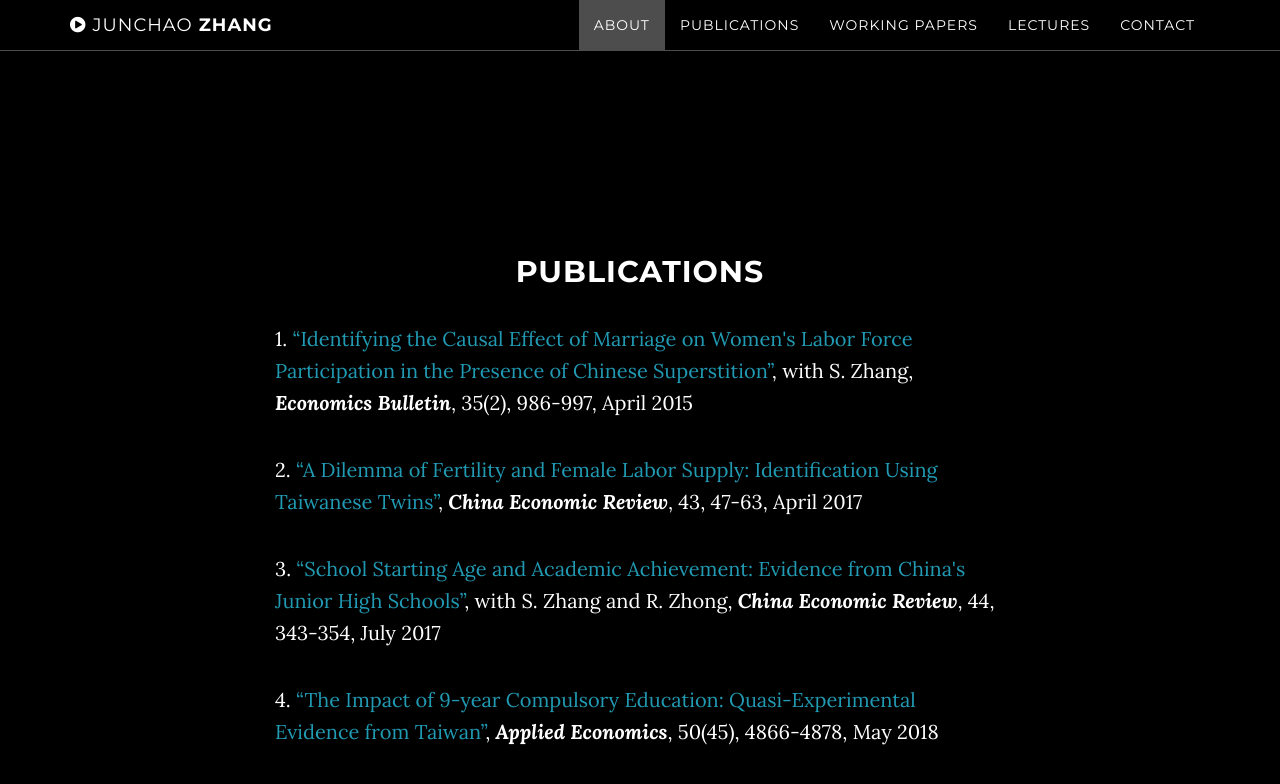
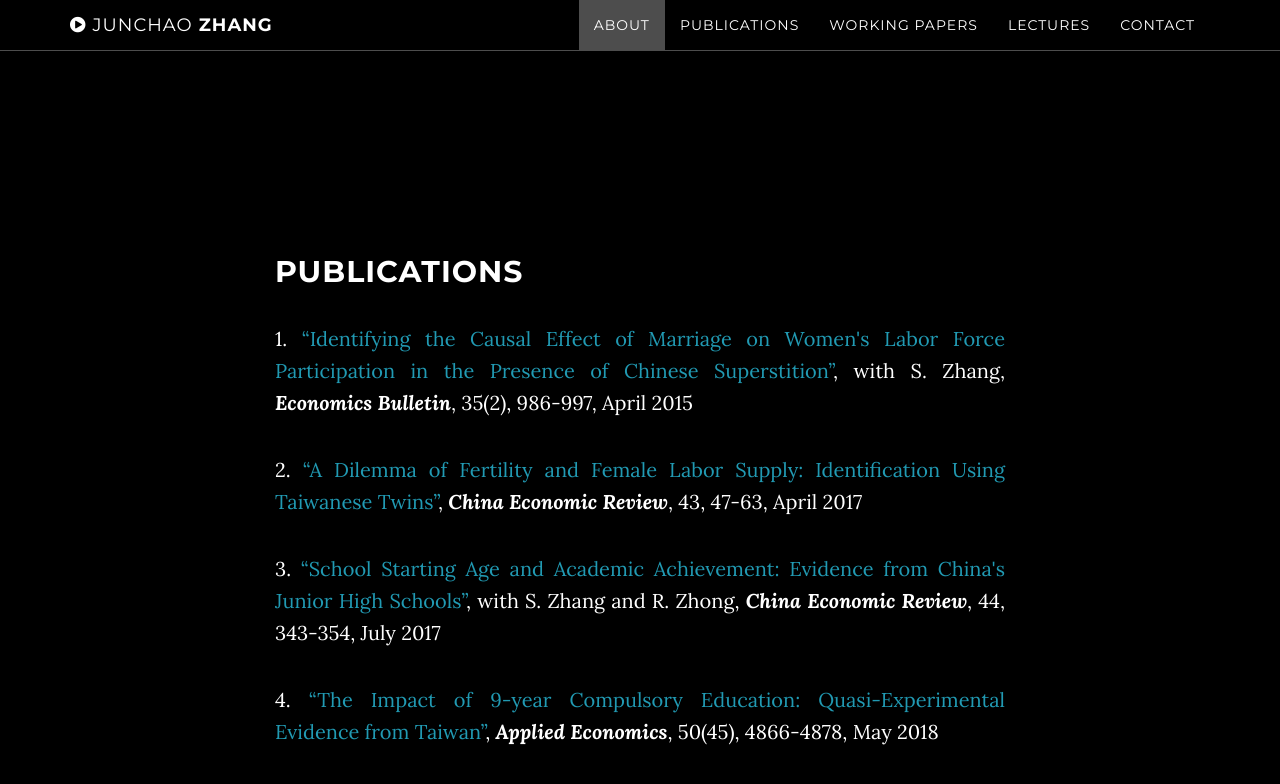
Before and after one commit to ztempest0218/ztempest0218.github.io, a Jekyll site: the page built from index.html, in a window 1280 px wide and 900 px high, scrolled down 1448 px. Shown: the top 784 px of the window. Built offline with Jekyll 4.4.1, drawn with Linux system fonts in a browser that asks for light colours.

Commit message:
Update publications.html

```diff
--- a/_includes/publications.html
+++ b/_includes/publications.html
@@ -1,16 +1,16 @@
     <!-- Publications Section -->
-    <section id="publications" class="content-section text-center">
+    <section id="publications" class="content-section text-justify">
         <div class="publications-section">
             <div class="container">
                 <div class="col-lg-8 col-lg-offset-2">
                     <h2>Publications</h2>
-<p align="left">1. <a href="https://econpapers.repec.org/article/eblecbull/eb-14-00893.htm">“Identifying the Causal Effect of Marriage on Women's Labor Force Participation in the Presence of Chinese Superstition”</a>, with S. Zhang, <strong><em>Economics Bulletin</em></strong>, 35(2), 986-997, April 2015 </p>
+<p>1. <a href="https://econpapers.repec.org/article/eblecbull/eb-14-00893.htm">“Identifying the Causal Effect of Marriage on Women's Labor Force Participation in the Presence of Chinese Superstition”</a>, with S. Zhang, <strong><em>Economics Bulletin</em></strong>, 35(2), 986-997, April 2015 </p>
 
-<p align="left">2. <a href="https://www.sciencedirect.com/science/article/pii/S1043951X16301675">“A Dilemma of Fertility and Female Labor Supply: Identification Using Taiwanese Twins”</a>, <strong><em>China Economic Review</em></strong>, 43, 47-63, April 2017</p>
+<p>2. <a href="https://www.sciencedirect.com/science/article/pii/S1043951X16301675">“A Dilemma of Fertility and Female Labor Supply: Identification Using Taiwanese Twins”</a>, <strong><em>China Economic Review</em></strong>, 43, 47-63, April 2017</p>
 
-<p align="left">3. <a href="https://www.sciencedirect.com/science/article/pii/S1043951X17300445">“School Starting Age and Academic Achievement: Evidence from China's Junior High Schools”</a>, with S. Zhang and R. Zhong, <strong><em>China Economic Review</em></strong>, 44, 343-354, July 2017</p>
+<p>3. <a href="https://www.sciencedirect.com/science/article/pii/S1043951X17300445">“School Starting Age and Academic Achievement: Evidence from China's Junior High Schools”</a>, with S. Zhang and R. Zhong, <strong><em>China Economic Review</em></strong>, 44, 343-354, July 2017</p>
 
-<p align="left">4. <a href="https://doi.org/10.1080/00036846.2018.1468553">“The Impact of  9-year Compulsory Education: Quasi-Experimental Evidence from Taiwan”</a>, <strong><em>Applied Economics</em></strong>, 50(45), 4866-4878, May 2018</p>
+<p>4. <a href="https://doi.org/10.1080/00036846.2018.1468553">“The Impact of  9-year Compulsory Education: Quasi-Experimental Evidence from Taiwan”</a>, <strong><em>Applied Economics</em></strong>, 50(45), 4866-4878, May 2018</p>
 
                 </div>
             </div>
```
